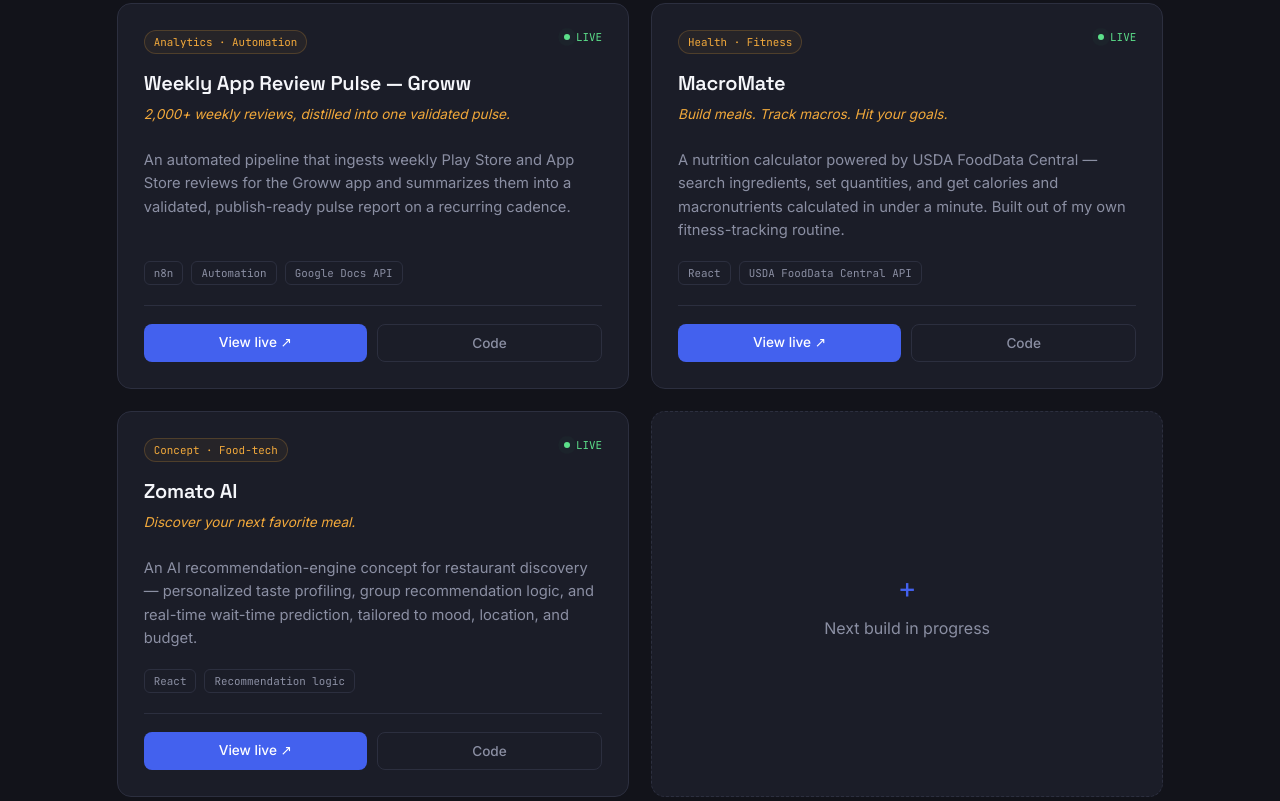
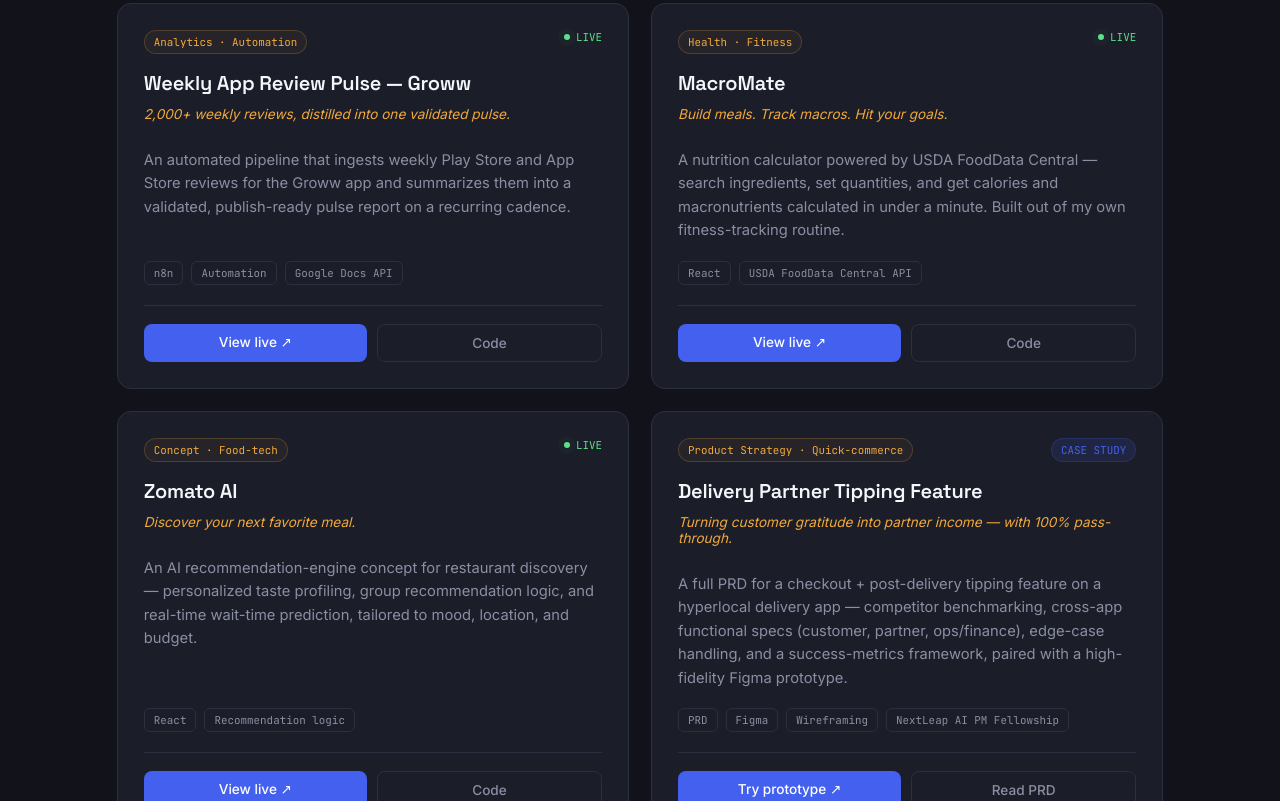
Before and after one commit to Rukhsar24081998/Rukhsar_Khan_Portfolio, a plain HTML site: page index.html in a window 1280 px wide. Shown: the part 1999-2800 px from the top of the page. Drawn offline with Linux system fonts and the light colour scheme.

```diff
--- a/index.html
+++ b/index.html
@@ -281,7 +281,7 @@
 </nav>
 
 <header class="hero">
-  <div class="status-pill"><span class="dot"></span> ALL SYSTEMS DEPLOYED · 7/7 LIVE</div>
+  <div class="status-pill"><span class="dot"></span> ALL SYSTEMS DEPLOYED · 8/8 SHIPPED</div>
   <h1 class="hero-title">I don't just plan products —<br><span class="accent">I ship them.</span></h1>
   <p class="hero-sub">Product manager building AI-native prototypes end-to-end — reasoning layers, RAG chatbots, and review-analysis engines — across fintech, music, food-tech, and health. Every project below is live, not a mockup.</p>
   <div class="hero-actions">
@@ -289,8 +289,8 @@
     <a href="#contact" class="btn-ghost">Let's talk</a>
   </div>
   <div class="stat-strip" id="stats">
-    <div class="stat"><div class="stat-num">7</div><div class="stat-label">Products shipped</div></div>
-    <div class="stat"><div class="stat-num">100%</div><div class="stat-label">Live &amp; deployed</div></div>
+    <div class="stat"><div class="stat-num">8</div><div class="stat-label">Products shipped</div></div>
+    <div class="stat"><div class="stat-num">100%</div><div class="stat-label">Live or prototyped</div></div>
     <div class="stat"><div class="stat-num">4</div><div class="stat-label">Domains covered</div></div>
     <div class="stat"><div class="stat-num">98%</div><div class="stat-label">Best RAG accuracy</div></div>
   </div>
@@ -433,6 +433,16 @@
     stack: ["React", "Recommendation logic"],
     liveUrl: "https://milestone1-zomato-zeta.vercel.app/",
     githubUrl: "https://github.com/Rukhsar24081998/Milestone1-zomato"
+  },
+  {
+    tag: "Product Strategy · Quick-commerce",
+    type: "case-study",
+    title: "Delivery Partner Tipping Feature",
+    tagline: "Turning customer gratitude into partner income — with 100% pass-through.",
+    desc: "A full PRD for a checkout + post-delivery tipping feature on a hyperlocal delivery app — competitor benchmarking, cross-app functional specs (customer, partner, ops/finance), edge-case handling, and a success-metrics framework, paired with a high-fidelity Figma prototype.",
+    stack: ["PRD", "Figma", "Wireframing", "NextLeap AI PM Fellowship"],
+    caseStudyUrl: "tipping-feature.html",
+    prototypeUrl: "https://deaf-lead-61405838.figma.site/"
   }
 ];
 
@@ -441,10 +451,19 @@
 projects.forEach(p => {
   const card = document.createElement('div');
   card.className = 'card';
+  const isCaseStudy = p.type === 'case-study';
+  const badge = p.live ? '<span class="live-badge"><span class="live-dot"></span>LIVE</span>'
+              : isCaseStudy ? '<span class="card-tag" style="color:var(--accent);border-color:#4361EE33;background:var(--accent-soft);">CASE STUDY</span>'
+              : '';
+  const links = isCaseStudy
+    ? `<a class="card-link primary" href="${p.prototypeUrl}" target="_blank" rel="noopener">Try prototype ↗</a>
+       <a class="card-link secondary" href="${p.caseStudyUrl}">Read PRD</a>`
+    : `<a class="card-link primary" href="${p.liveUrl}" target="_blank" rel="noopener">View live ↗</a>
+       <a class="card-link secondary" href="${p.githubUrl}" target="_blank" rel="noopener">Code</a>`;
   card.innerHTML = `
     <div class="card-top">
       <span class="card-tag">${p.tag}</span>
-      ${p.live ? '<span class="live-badge"><span class="live-dot"></span>LIVE</span>' : ''}
+      ${badge}
     </div>
     <h3 class="card-title">${p.title}</h3>
     <div class="card-tagline">${p.tagline}</div>
@@ -453,8 +472,7 @@
       ${p.stack.map(s => `<span class="stack-chip">${s}</span>`).join('')}
     </div>
     <div class="card-links">
-      <a class="card-link primary" href="${p.liveUrl}" target="_blank" rel="noopener">View live ↗</a>
-      <a class="card-link secondary" href="${p.githubUrl}" target="_blank" rel="noopener">Code</a>
+      ${links}
     </div>
   `;
   grid.appendChild(card);
```
